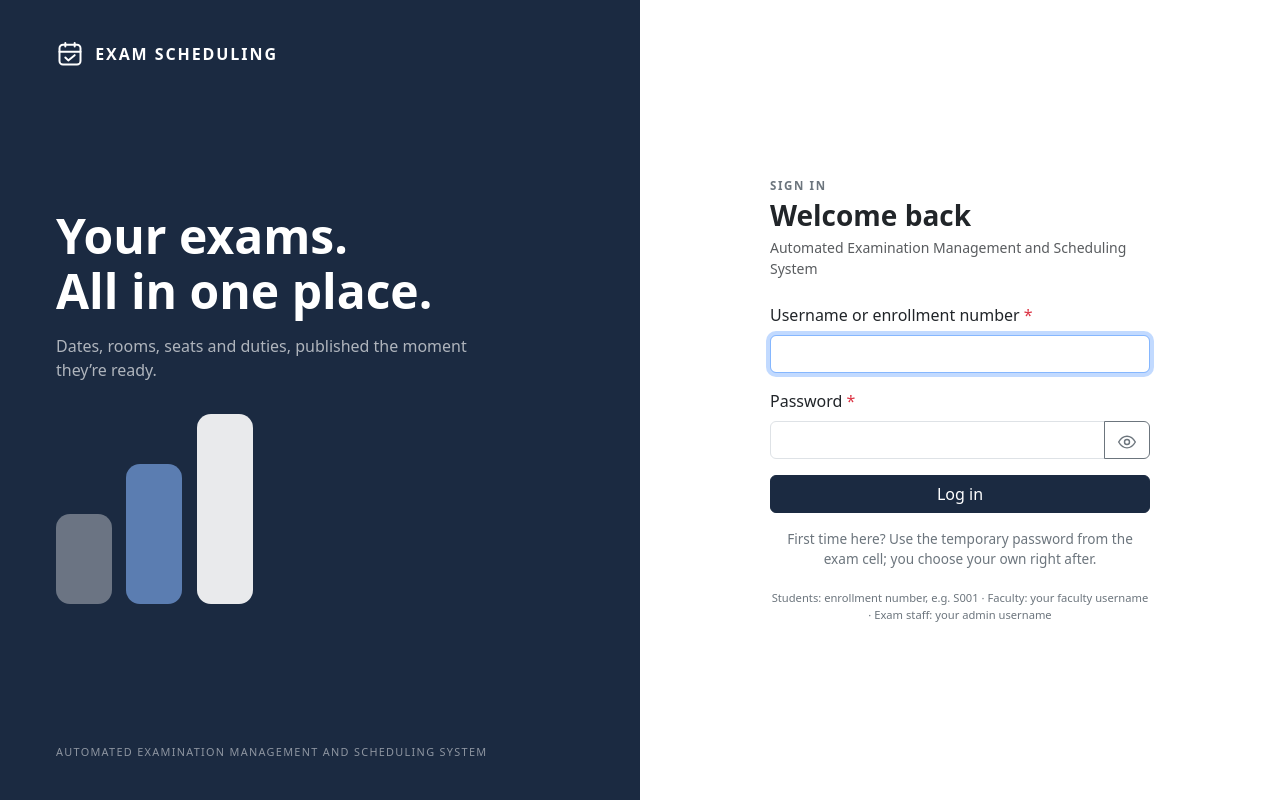
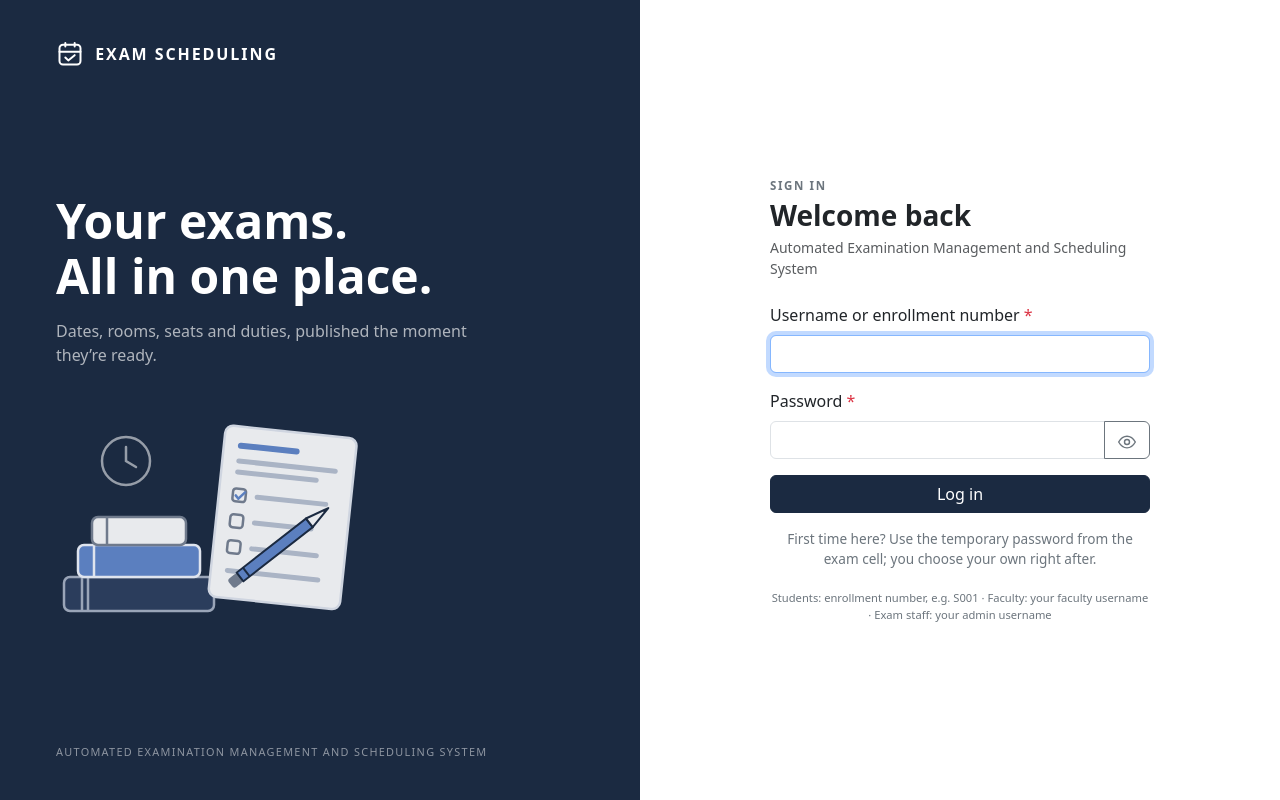
Before and after one commit to HarshRohila02/exam-scheduling-system, a Flask app: page /login in a window 1280 px wide. Run offline with Flask 3, Linux system fonts and the light colour scheme; some libraries are stand-ins or nearby versions.

Commit message:
Login page: replace decorative bars with an exam-themed SVG illustration

```diff
--- a/app/static/css/style.css
+++ b/app/static/css/style.css
@@ -26,11 +26,7 @@ pre.report { background: #fff; border: 1px solid #dee2e6; padding: 1rem; border-
 .login-brand svg, .login-eye { fill: none; stroke: currentColor; stroke-width: 1.7; stroke-linecap: round; stroke-linejoin: round; flex-shrink: 0; }
 .login-headline { font-size: 3rem; font-weight: 700; line-height: 1.15; margin-bottom: 1rem; }
 .login-lead { color: rgba(255, 255, 255, .65); max-width: 26rem; margin-bottom: 2rem; }
-.login-bars { display: flex; align-items: flex-end; gap: .9rem; }
-.login-bars span { width: 56px; border-radius: 14px; }
-.login-bars span:nth-child(1) { background: rgba(255, 255, 255, .35); }
-.login-bars span:nth-child(2) { background: #5b7db1; }
-.login-bars span:nth-child(3) { background: rgba(255, 255, 255, .9); }
+.login-illustration { display: block; max-width: 100%; height: auto; }
 .login-foot { font-size: .68rem; letter-spacing: .12em; color: rgba(255, 255, 255, .5); }
 .login-form-side { background: #fff; padding: 2rem 1.5rem; }
 .login-kicker { font-size: .72rem; font-weight: 700; letter-spacing: .14em; color: #6c757d; margin-bottom: .35rem; }
--- a/app/templates/login.html
+++ b/app/templates/login.html
@@ -19,7 +19,47 @@
     <div>
       <h1 class="login-headline">Your exams.<br>All in one place.</h1>
       <p class="login-lead">Dates, rooms, seats and duties, published the moment they&rsquo;re ready.</p>
-      <div class="login-bars" aria-hidden="true"><span style="height: 90px"></span><span style="height: 140px"></span><span style="height: 190px"></span></div>
+      <svg class="login-illustration" viewBox="0 0 320 220" width="320" height="220" aria-hidden="true">
+        {# a stack of three closed books, each with a spine line #}
+        <rect x="8" y="178" width="150" height="34" rx="6" fill="#2b3d5c" stroke="#9aa5b8" stroke-width="2.5"/>
+        <path d="M26 178v34M32 178v34" stroke="#9aa5b8" stroke-width="2.5" fill="none"/>
+        <rect x="22" y="146" width="122" height="32" rx="6" fill="#5b7fbf" stroke="#dfe4ee" stroke-width="2.5"/>
+        <path d="M38 146v32" stroke="#dfe4ee" stroke-width="2.5" fill="none"/>
+        <rect x="36" y="118" width="94" height="28" rx="6" fill="#e8eaed" stroke="#6f7a8c" stroke-width="2.5"/>
+        <path d="M51 118v28" stroke="#6f7a8c" stroke-width="2.5" fill="none"/>
+
+        {# a subtle clock above the books #}
+        <g opacity=".6" fill="none" stroke="#e8eaed" stroke-width="2.5" stroke-linecap="round">
+          <circle cx="70" cy="62" r="24"/><path d="M70 48v14l10 6"/>
+        </g>
+
+        {# the exam paper: heading, text lines and three tick boxes (the first one ticked) #}
+        <g transform="translate(170 26) rotate(6)">
+          <rect width="132" height="172" rx="8" fill="#e8eaed" stroke="#cfd5e0" stroke-width="2.5"/>
+          <rect x="14" y="16" width="62" height="6" rx="3" fill="#5b7fbf"/>
+          <rect x="14" y="32" width="102" height="5" rx="2.5" fill="#aab4c5"/>
+          <rect x="14" y="43" width="84" height="5" rx="2.5" fill="#aab4c5"/>
+          <g fill="none" stroke="#6f7a8c" stroke-width="2.5" stroke-linecap="round" stroke-linejoin="round">
+            <rect x="14" y="62" width="13" height="13" rx="3"/>
+            <rect x="14" y="88" width="13" height="13" rx="3"/>
+            <rect x="14" y="114" width="13" height="13" rx="3"/>
+            <path d="M17 69l3 3 6-7" stroke="#5b7fbf"/>
+          </g>
+          <rect x="36" y="66" width="74" height="5" rx="2.5" fill="#aab4c5"/>
+          <rect x="36" y="92" width="62" height="5" rx="2.5" fill="#aab4c5"/>
+          <rect x="36" y="118" width="70" height="5" rx="2.5" fill="#aab4c5"/>
+          <rect x="14" y="142" width="96" height="5" rx="2.5" fill="#aab4c5"/>
+        </g>
+
+        {# a pencil lying diagonally across the paper #}
+        <g transform="translate(184 178) rotate(-38)" stroke-linejoin="round">
+          <rect x="-12" y="-5.5" width="12" height="11" rx="3" fill="#6f7a8c"/>
+          <rect x="0" y="-5.5" width="88" height="11" fill="#5b7fbf" stroke="#1b2a41" stroke-width="2"/>
+          <path d="M8 -5.5v11" stroke="#1b2a41" stroke-width="2"/>
+          <path d="M88 -5.5L112 0L88 5.5z" fill="#e8eaed" stroke="#1b2a41" stroke-width="2"/>
+          <path d="M106 -1.6L112 0L106 1.6z" fill="#1b2a41"/>
+        </g>
+      </svg>
     </div>
 
     <div class="login-foot">AUTOMATED EXAMINATION MANAGEMENT AND SCHEDULING SYSTEM</div>
```
